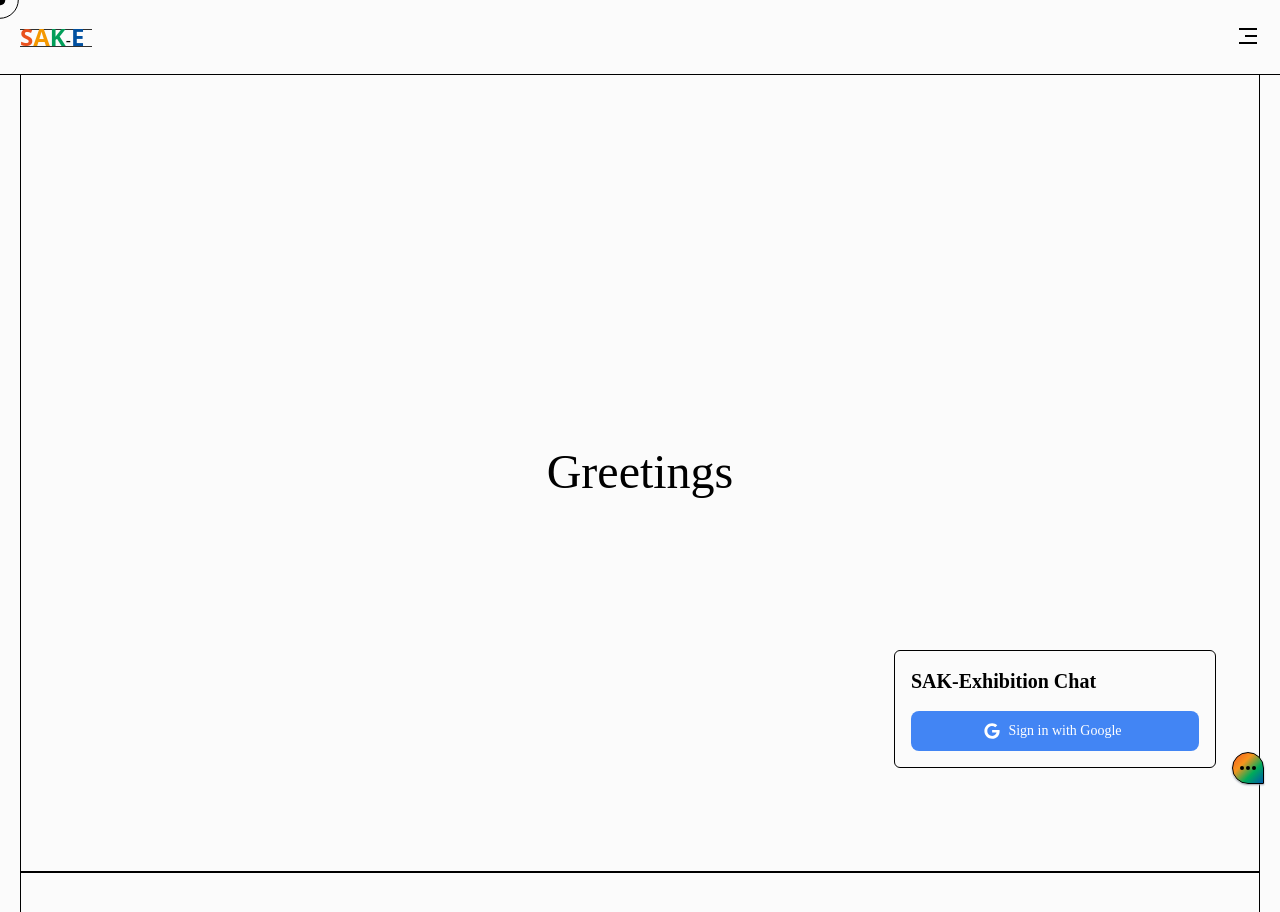
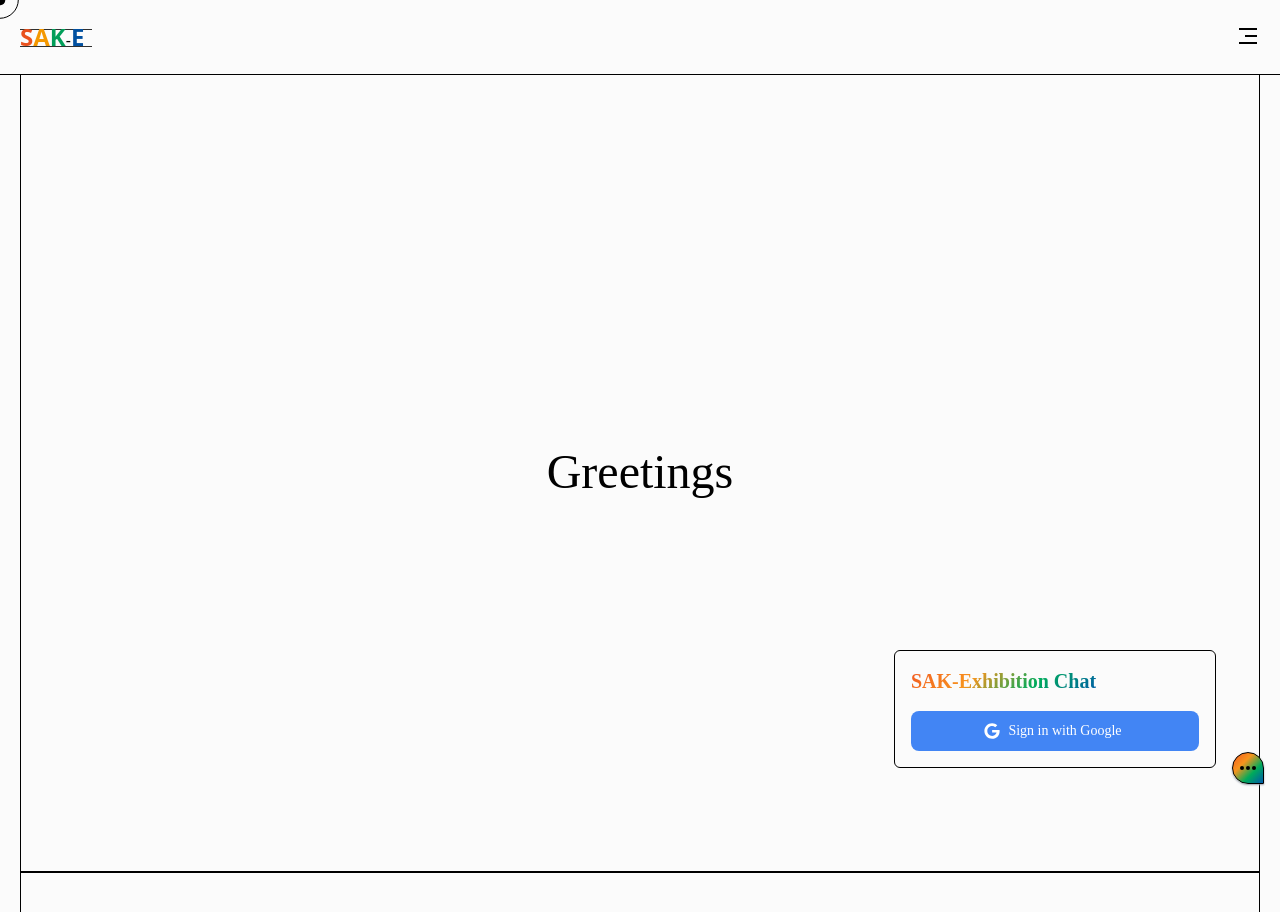
Before and after one commit to Sae-sak/SAK-Exhibition, a Next.js app: page /home in a window 1280 px wide. Both pictures are taken after a click on the button 1248 px from the left and 768 px from the top of the page. Shown: the top 912 px of the page. Built offline with nearby package versions, Linux system fonts and the light colour scheme; no server answers; a web font is replaced by a local one.

Commit message:
Fix Chat component error (overlay, disable submit button)

```diff
--- a/src/components/Chat/ChatInput/index.tsx
+++ b/src/components/Chat/ChatInput/index.tsx
@@ -9,19 +9,11 @@ import { auth, db } from "../config/firebaseApp";
 
 export default function ChatInput() {
   const [formValue, setFormValue] = useState("");
-
-  const {
-    register,
-    handleSubmit,
-    formState: { errors },
-    setError,
-    reset,
-  } = useForm<ISendForm>({
-    defaultValues: {},
-  });
+  const { register, handleSubmit, reset } = useForm<ISendForm>();
 
   const onValid = async (data: ISendForm) => {
-    const user = auth.currentUser;
+    if (data.chat !== "") return; // 빈칸 예외처리
+    const user = auth.currentUser; // 유저 확인
 
     // firestore에 저장
     if (user) {
@@ -35,9 +27,6 @@ export default function ChatInput() {
       });
 
       reset({ chat: "" }); // 전송 후 텍스트 지우기
-
-      //! 스크롤 최하단으로 내리기 방법 강구하기
-      // dummy.current?.scrollIntoView({ behavior: "smooth" });
     }
   };
 
@@ -47,23 +36,28 @@ export default function ChatInput() {
       className="flex flex-col justify-between w-full"
     >
       {/* 텍스트 안내창 */}
-      <label className="py-2">남기고 싶은 말씀을 적어주세요!</label>
+      <label htmlFor="chat" className="py-2">
+        남기고 싶은 말씀을 적어주세요!
+      </label>
 
       <div className="flex items-end justify-between w-full ">
         <SendMessage
           id="chat"
+          label="chat"
           autoComplete={"off"}
           inputProps={{
             ...register("chat", {
-              onChange: (e) => setFormValue(e),
+              onChange: (e) => {
+                setFormValue(e.target.value);
+              },
             }),
           }}
         />
 
         <button
-          className="block w-12 px-1 border-t border-b border-r col-center h-7"
+          className="block border-t border-b border-r w-7 h-7 col-center"
           type="submit"
-          disabled={!formValue}
+          disabled={formValue === ""} // 빈칸 버튼 비활성화
         >
           <i className="ri-arrow-right-up-line"></i>
         </button>
--- a/src/components/Chat/index.tsx
+++ b/src/components/Chat/index.tsx
@@ -1,4 +1,3 @@
-import { motion } from "framer-motion";
 import { useAppSelector } from "@toolkit/hook";
 
 import { useAuthState } from "react-firebase-hooks/auth";
@@ -12,7 +11,7 @@ import ChatMessages from "./ChatMessages";
 
 export default function Chat() {
   const isChat = useAppSelector((state) => state.chat.isChat);
-  const showChat = isChat ? "" : "opacity-0 scale-0";
+  const showChat = isChat ? "" : "opacity-0 scale-0 -z-10";
 
   const [user, loading, error] = useAuthState(auth);
 
@@ -20,13 +19,15 @@ export default function Chat() {
   if (error) return <p>error occur</p>;
 
   return (
-    <motion.div className="fixed z-40 bottom-8 right-16">
-      <div
-        className={`${showChat} origin-bottom-right flex flex-col justify-between h-full p-4 border rounded-md bg-light_bg_1 dark:bg-night_bg_1 font-body transition-all`}
-      >
+    <div
+      className={`fixed z-40 bottom-8 right-16 ${showChat} transition-all origin-bottom-right`}
+    >
+      <div className="flex flex-col justify-between h-full p-4 border rounded-md bg-light_bg_1 dark:bg-night_bg_1 font-body">
         {/* 헤더와 Sign out 버튼 */}
         <header className="flex items-end justify-between pb-4 w-72">
-          <h1 className="text-xl font-bold">SAK-Exhibition Chat</h1>
+          <h1 className="text-xl font-bold kgu-gradient__font">
+            SAK-Exhibition Chat
+          </h1>
           {user && <SignOut />}
         </header>
 
@@ -42,6 +43,6 @@ export default function Chat() {
           )}
         </section>
       </div>
-    </motion.div>
+    </div>
   );
 }
```
